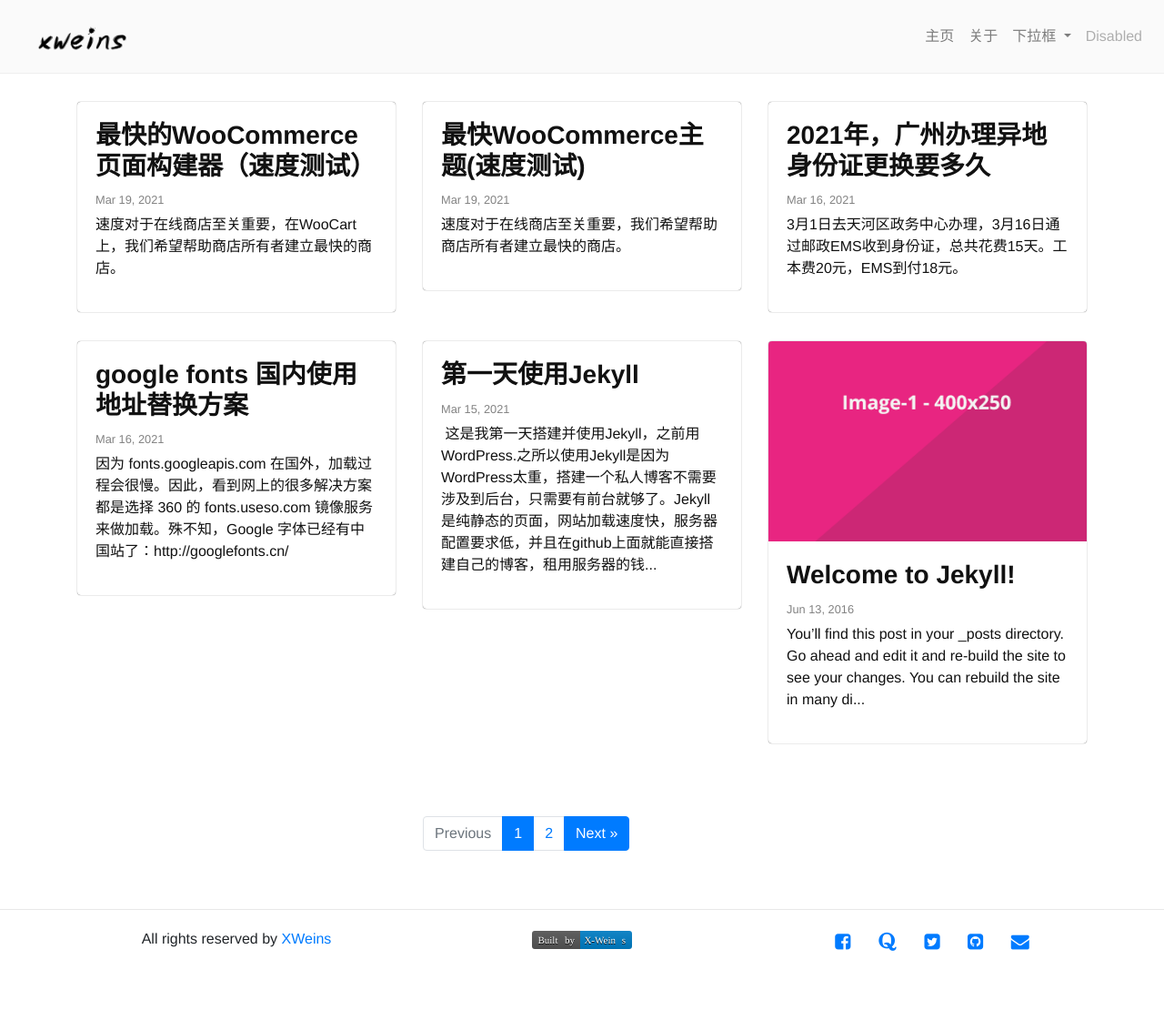
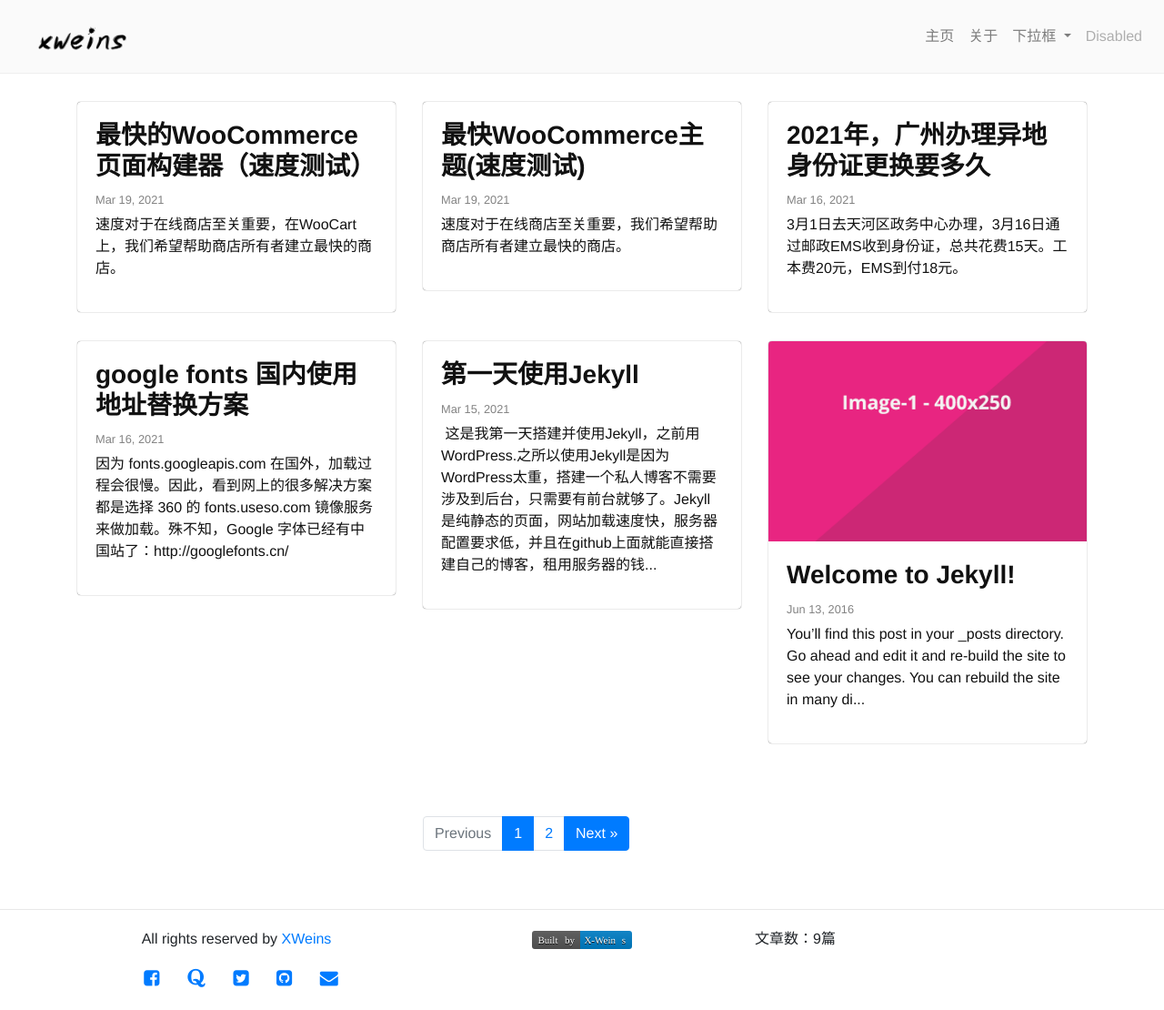
Before and after one commit to xlostpath/xlostway.github.io, a Jekyll site: the page built from index.html, in a window 1280 px wide and 1110 px high. Shown: the whole window at 91% size. Built offline with Jekyll 4.4.1, drawn with Linux system fonts in a browser that asks for light colours; some web fonts are replaced; the list of posts is cut into pages by our own code.

Commit message:
添加文章数统计

```diff
--- a/_includes/footer.html
+++ b/_includes/footer.html
@@ -19,6 +19,11 @@
         /></a>
         {% endif %}
       </div>
+	  <!-- 自定义div -->
+	  <div>
+	    <p>文章数：{{paginator.total_posts}}篇</p>
+	  </div>
+
       <div class="col-md-4 text-center mt25">
         {% if site.facebook %}
         <a target="_blank" href="{{site.facebook}}"
```
